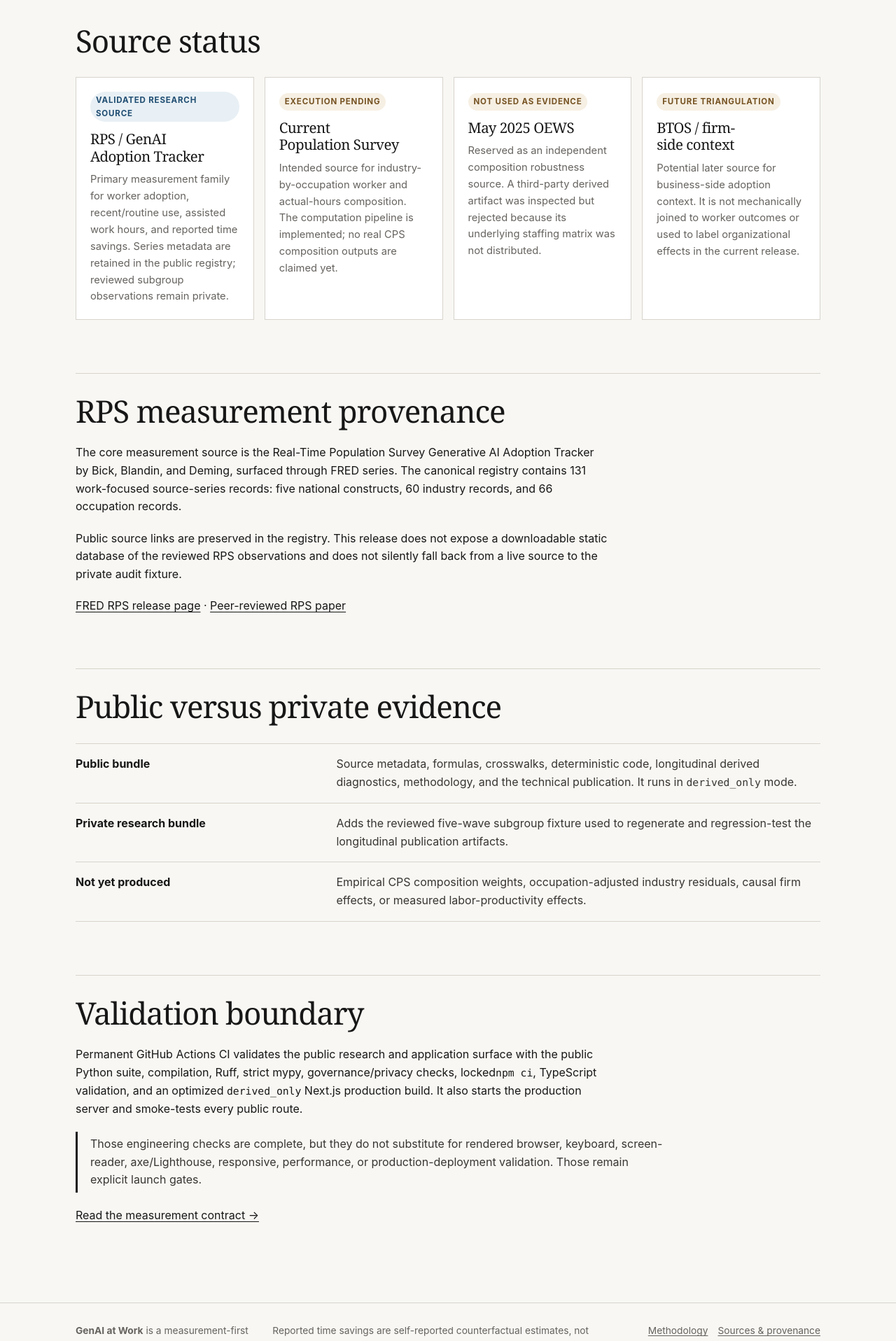
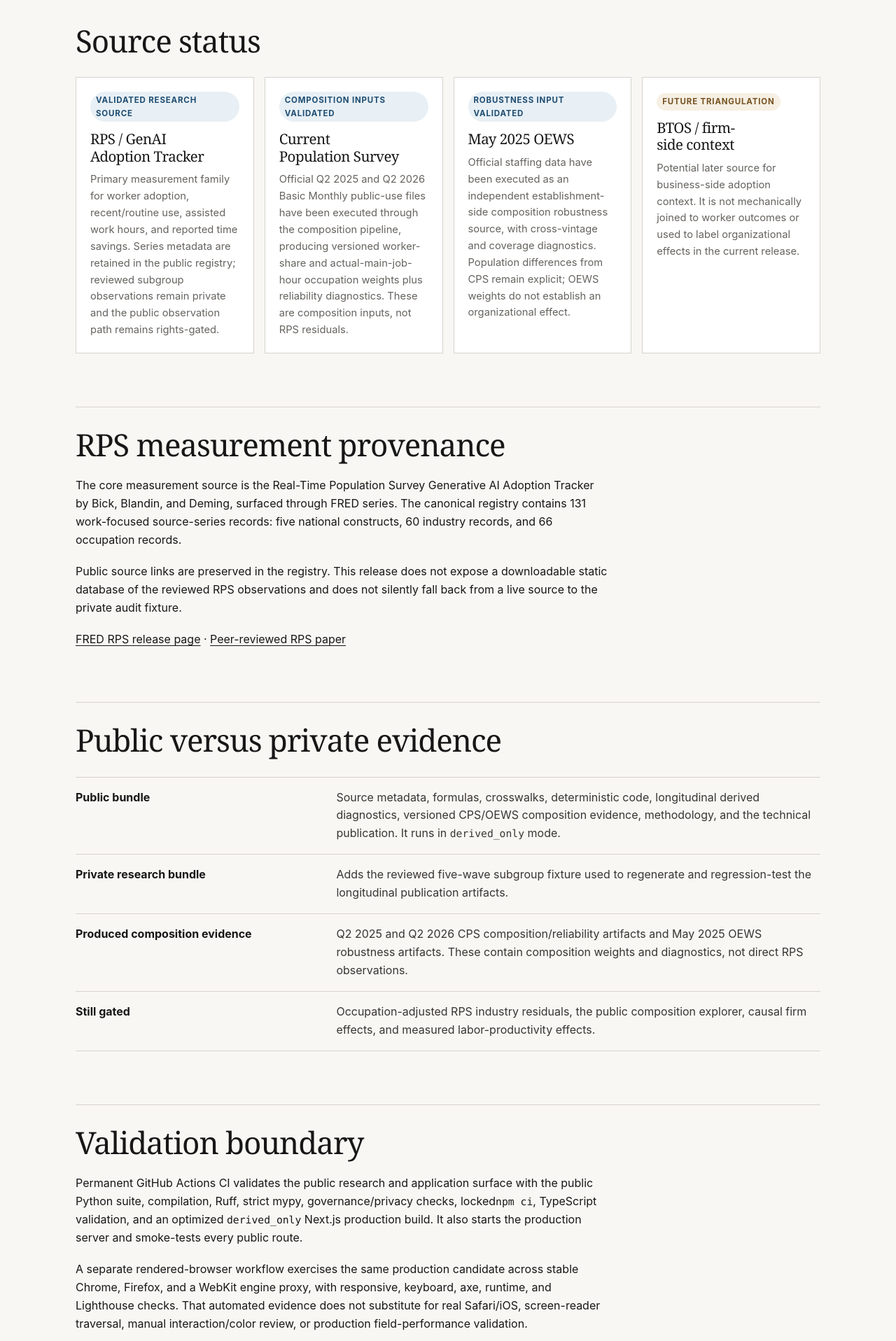
Before and after one commit to fraware/ai-adoption-us, a Next.js app in the folder apps/web/: page /sources in a window 1280 px wide. Shown: the part 660-2576 px from the top of the page at 70% size. Built offline with nearby package versions, Linux system fonts and the light colour scheme.

Commit message:
Align public source status with executed CPS and OEWS evidence

```diff
--- a/apps/web/app/sources/page.tsx
+++ b/apps/web/app/sources/page.tsx
@@ -23,23 +23,25 @@
             <p>
               Primary measurement family for worker adoption, recent/routine use, assisted work hours,
               and reported time savings. Series metadata are retained in the public registry; reviewed
-              subgroup observations remain private.
+              subgroup observations remain private and the public observation path remains rights-gated.
             </p>
           </div>
           <div className="status-card">
-            <span className="status-tag gated">Execution pending</span>
+            <span className="status-tag ready">Composition inputs validated</span>
             <h3>Current Population Survey</h3>
             <p>
-              Intended source for industry-by-occupation worker and actual-hours composition. The
-              computation pipeline is implemented; no real CPS composition outputs are claimed yet.
+              Official Q2 2025 and Q2 2026 Basic Monthly public-use files have been executed through the
+              composition pipeline, producing versioned worker-share and actual-main-job-hour occupation
+              weights plus reliability diagnostics. These are composition inputs, not RPS residuals.
             </p>
           </div>
           <div className="status-card">
-            <span className="status-tag gated">Not used as evidence</span>
+            <span className="status-tag ready">Robustness input validated</span>
             <h3>May 2025 OEWS</h3>
             <p>
-              Reserved as an independent composition robustness source. A third-party derived artifact
-              was inspected but rejected because its underlying staffing matrix was not distributed.
+              Official staffing data have been executed as an independent establishment-side composition
+              robustness source, with cross-vintage and coverage diagnostics. Population differences from
+              CPS remain explicit; OEWS weights do not establish an organizational effect.
             </p>
           </div>
           <div className="status-card">
@@ -79,17 +81,23 @@
           <dt>Public bundle</dt>
           <dd>
             Source metadata, formulas, crosswalks, deterministic code, longitudinal derived diagnostics,
-            methodology, and the technical publication. It runs in <code>derived_only</code> mode.
+            versioned CPS/OEWS composition evidence, methodology, and the technical publication. It runs
+            in <code>derived_only</code> mode.
           </dd>
           <dt>Private research bundle</dt>
           <dd>
             Adds the reviewed five-wave subgroup fixture used to regenerate and regression-test the
             longitudinal publication artifacts.
           </dd>
-          <dt>Not yet produced</dt>
+          <dt>Produced composition evidence</dt>
           <dd>
-            Empirical CPS composition weights, occupation-adjusted industry residuals, causal firm
-            effects, or measured labor-productivity effects.
+            Q2 2025 and Q2 2026 CPS composition/reliability artifacts and May 2025 OEWS robustness
+            artifacts. These contain composition weights and diagnostics, not direct RPS observations.
+          </dd>
+          <dt>Still gated</dt>
+          <dd>
+            Occupation-adjusted RPS industry residuals, the public composition explorer, causal firm
+            effects, and measured labor-productivity effects.
           </dd>
         </dl>
       </section>
@@ -102,10 +110,16 @@
           <code>npm ci</code>, TypeScript validation, and an optimized <code>derived_only</code> Next.js
           production build. It also starts the production server and smoke-tests every public route.
         </p>
+        <p>
+          A separate rendered-browser workflow exercises the same production candidate across stable
+          Chrome, Firefox, and a WebKit engine proxy, with responsive, keyboard, axe, runtime, and
+          Lighthouse checks. That automated evidence does not substitute for real Safari/iOS,
+          screen-reader traversal, manual interaction/color review, or production field-performance
+          validation.
+        </p>
         <p className="note">
-          Those engineering checks are complete, but they do not substitute for rendered browser,
-          keyboard, screen-reader, axe/Lighthouse, responsive, performance, or production-deployment
-          validation. Those remain explicit launch gates.
+          Public-launch accessibility and deployment claims remain gated until the outstanding manual
+          browser/assistive-technology checks and the production deployment audit are complete.
         </p>
         <p><Link href="/methodology">Read the measurement contract →</Link></p>
       </section>
```
